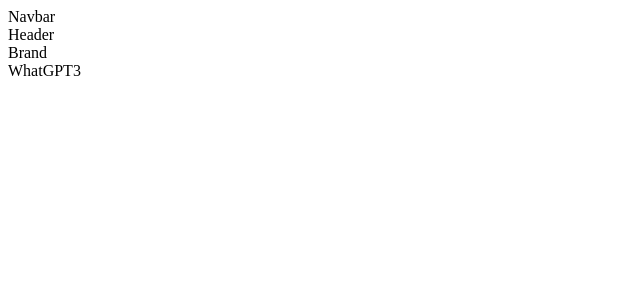
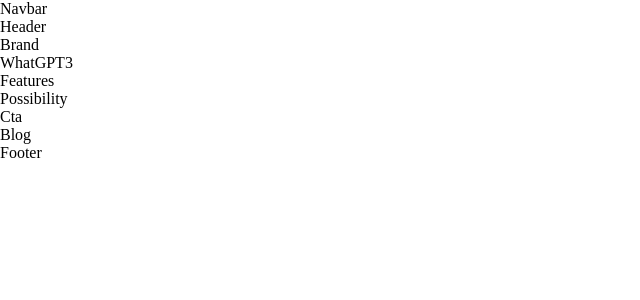
Before and after one commit to stormrageqb/GPT-based-text-summarization, a React (Vite) app: page / in a window 1280 px wide. Shown: the top 300 px of the page, without its empty margins (0-640 px from the left). Built offline with nearby package versions, Linux system fonts and the light colour scheme.

Commit message:
added the rest of the containers to the homepage, also created the main CSS file for the web app

```diff
--- /dev/null
+++ b/src/App.css
@@ -0,0 +1,9 @@
+* {
+  box-sizing: border-box;
+  padding: 0;
+  margin: 0;
+  scroll-behavior: smooth;
+}
+body {
+  background-color: var(--color-bg);
+}
--- a/src/App.jsx
+++ b/src/App.jsx
@@ -8,6 +8,7 @@ import {
   Possibility,
   WhatGPT3,
 } from "./containers";
+import "./App.css";
 const App = () => {
   return (
     <div className="App">
@@ -17,6 +18,11 @@ const App = () => {
       </div>
       <Brand />
       <WhatGPT3 />
+      <Features />
+      <Possibility />
+      <Cta />
+      <Blog />
+      <Footer />
     </div>
   );
 };
```
